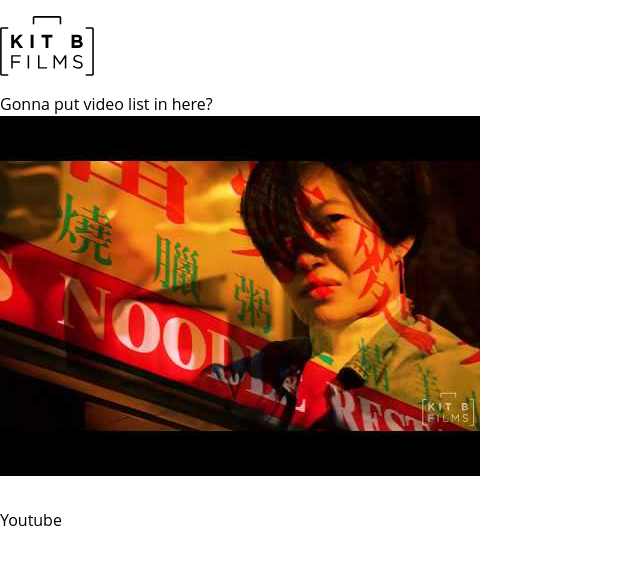
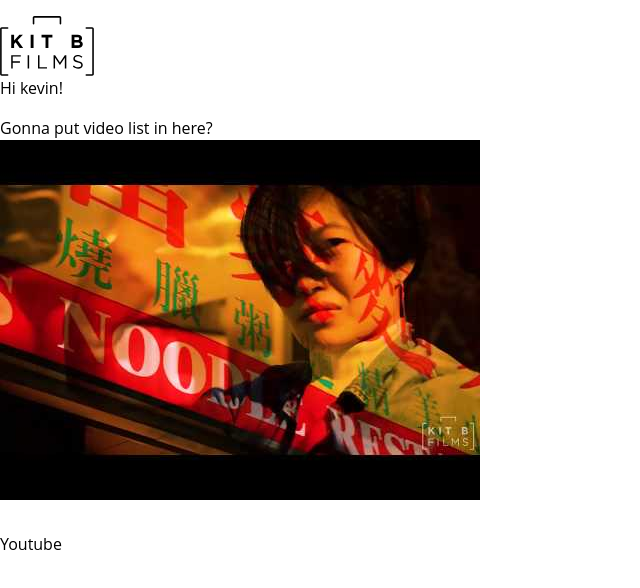
Before and after one commit to unr/kkim, a Nuxt app: page / in a window 1280 px wide. Shown: the top 588 px of the page, without its empty margins (0-640 px from the left). Built offline with nearby package versions, Linux system fonts and the light colour scheme.

Commit message:
testing deploy

```diff
--- a/layouts/default.vue
+++ b/layouts/default.vue
@@ -4,6 +4,7 @@
 			<a href='/' class='logo'>
 				<img src='~/assets/images/kitb.svg' alt='Kit B Films' />
 			</a>
+			Hi kevin!
 		</div>
 		<Nuxt />
 		<div class='mt-8'>
```
